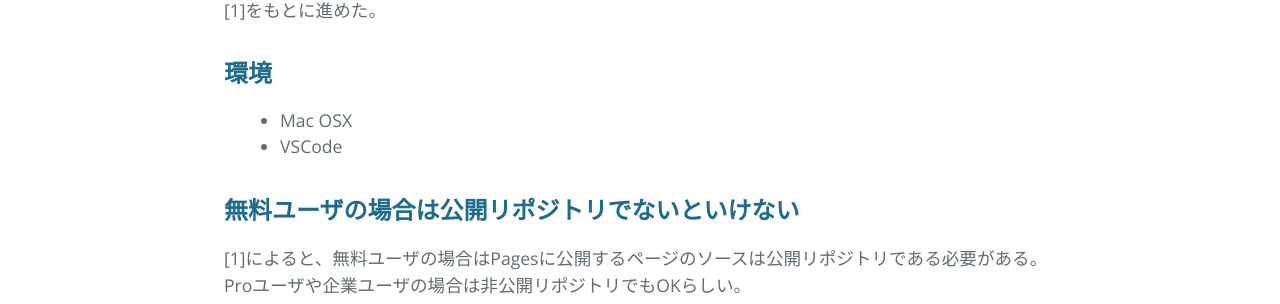
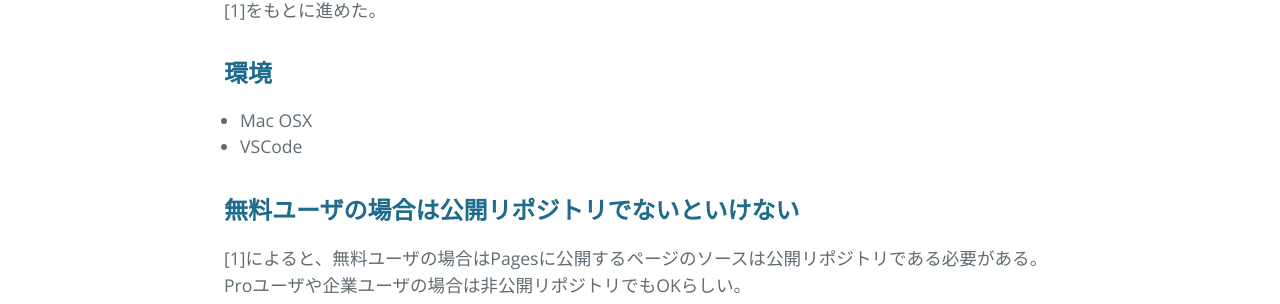
Before and after one commit to bilzard/bilzard.github.io, a Jekyll site: the page built from _posts/2024-12-28-blog-open.md, in a window 1280 px wide. Shown: the part 474-778 px from the top of the page. Built offline with Jekyll 4.4.1, drawn with Linux system fonts in a browser that asks for light colours.

Commit message:
small以外もpost-listのインデントを0に

```diff
--- a/_sass/jekyll-theme-cayman-blog.scss
+++ b/_sass/jekyll-theme-cayman-blog.scss
@@ -220,6 +220,11 @@ a {
     margin-top: 0;
   }
 
+  ul,
+  ol {
+    padding-left: 0;
+  }
+
   @include large {
     max-width: 64rem;
     padding: 3rem 6rem;
@@ -235,12 +240,6 @@ a {
   @include small {
     padding: 2rem 1rem;
     font-size: 1rem;
-
-    ul,
-    ol {
-      margin-top: 0;
-      padding-left: 0;
-    }
   }
 
   kbd {
```
